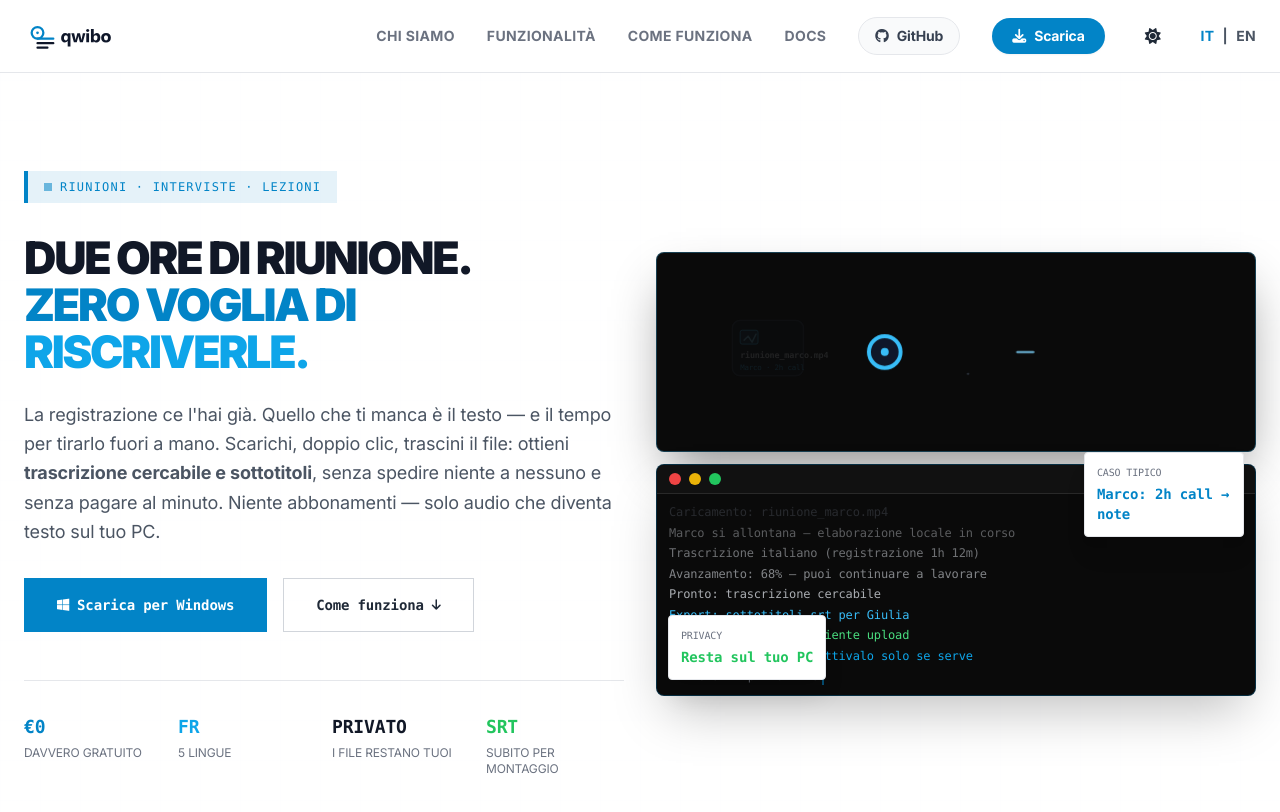
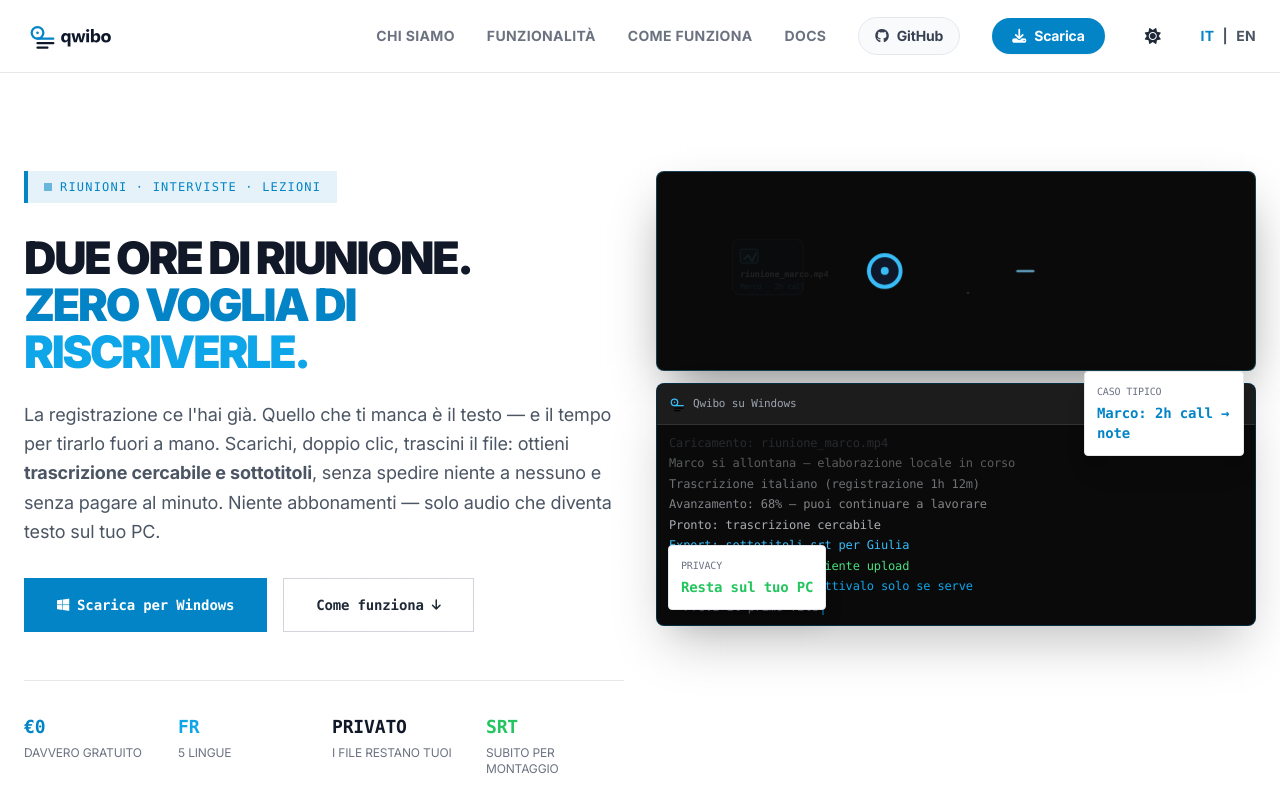
Before and after one commit to qwibo/qwibo.github.io, a Jekyll site: the page built from it/index.html, in a window 1280 px wide and 900 px high. Shown: the top 812 px of the window. Built offline with Jekyll 4.4.1, drawn with Linux system fonts in a browser that asks for light colours; nearby versions of some CDN libraries.

Commit message:
add animation

```diff
--- /dev/null
+++ b/_includes/win11-titlebar.html
@@ -0,0 +1,11 @@
+<div class="win11-titlebar flex items-center justify-between gap-3 px-3 py-1.5 bg-[#1c1c1c] border-b border-white/10 select-none">
+    <div class="flex items-center gap-2 min-w-0">
+        <img src="{{ '/assets/images/logo/logo-mark.svg' | relative_url }}" alt="" class="w-4 h-4 shrink-0" width="16" height="16" aria-hidden="true" />
+        <span class="text-[11px] text-gray-400 font-mono truncate">{{ include.title }}</span>
+    </div>
+    <div class="flex items-center shrink-0 win11-titlebar__controls" aria-hidden="true">
+        <span class="win11-titlebar__btn" title="Minimize">&#8722;</span>
+        <span class="win11-titlebar__btn" title="Maximize">&#9633;</span>
+        <span class="win11-titlebar__btn win11-titlebar__btn--close" title="Close">&#10005;</span>
+    </div>
+</div>
--- a/_layouts/default.html
+++ b/_layouts/default.html
@@ -134,7 +134,7 @@
             .hero-index__grid {
                 grid-template-columns: minmax(0, 1fr) minmax(0, 1fr);
                 gap: 2.5rem;
-                align-items: center;
+                align-items: start;
             }
 
             .hero-index__title {
@@ -146,6 +146,24 @@
                 max-width: 100%;
                 margin-right: 0;
             }
+        }
+
+        /* Windows 11 title bar (hero / app mockups) */
+        .win11-titlebar__btn {
+            display: inline-flex;
+            align-items: center;
+            justify-content: center;
+            width: 2.75rem;
+            height: 1.75rem;
+            font-size: 10px;
+            line-height: 1;
+            color: #9ca3af;
+            font-family: ui-sans-serif, system-ui, sans-serif;
+        }
+
+        .win11-titlebar__btn--close:hover {
+            color: #f9fafb;
+            background: #c42b1c;
         }
 
         [data-hero-lang-cycle] [data-hero-lang-code] {
--- a/it/index.html
+++ b/it/index.html
@@ -9,7 +9,7 @@
 <section class="relative min-h-screen flex items-center pt-32 pb-20 overflow-x-hidden bg-grid-pattern">
     <div class="absolute inset-0 bg-white/90 dark:bg-brand-dark/90 transition-colors"></div>
 
-    <div class="max-w-7xl mx-auto hero-index__grid grid gap-8 items-center px-6 w-full relative z-10">
+    <div class="max-w-7xl mx-auto hero-index__grid grid gap-8 items-start px-6 w-full relative z-10">
         <div class="reveal active min-w-0">
             <div
                 class="inline-flex items-center gap-2 px-4 py-2 rounded-none bg-brand-purple/10 border-l-4 border-brand-purple text-xs font-mono tracking-widest uppercase mb-8 text-brand-purple dark:text-brand-purpleLight">
@@ -59,14 +59,7 @@
             <div class="hero-index__visual relative flex flex-col w-full max-w-full">
             {% include hero-qwibo-animation.html %}
             <div class="relative bg-[#0a0a0a] rounded-lg border border-brand-purple/30 shadow-2xl overflow-hidden font-mono text-xs">
-                <div class="bg-[#111] px-3 py-1.5 flex items-center justify-between border-b border-white/10">
-                    <div class="flex gap-2">
-                        <div class="w-3 h-3 rounded-full bg-red-500"></div>
-                        <div class="w-3 h-3 rounded-full bg-yellow-500"></div>
-                        <div class="w-3 h-3 rounded-full bg-green-500"></div>
-                    </div>
-                    <div class="text-gray-500 text-[11px]">qwibo — primo utilizzo</div>
-                </div>
+                {% include win11-titlebar.html title="Qwibo su Windows" %}
                 <div class="px-3 py-2.5 space-y-1 text-gray-300 leading-snug">
                     <div class="opacity-30 text-gray-500">Caricamento: riunione_marco.mp4</div>
                     <div class="opacity-40">Marco si allontana — elaborazione locale in corso</div>
```
Also changed, not shown: en/architecture.html (+1 -6 lines), en/index.html (+2 -9 lines), it/architecture.html (+1 -6 lines).
